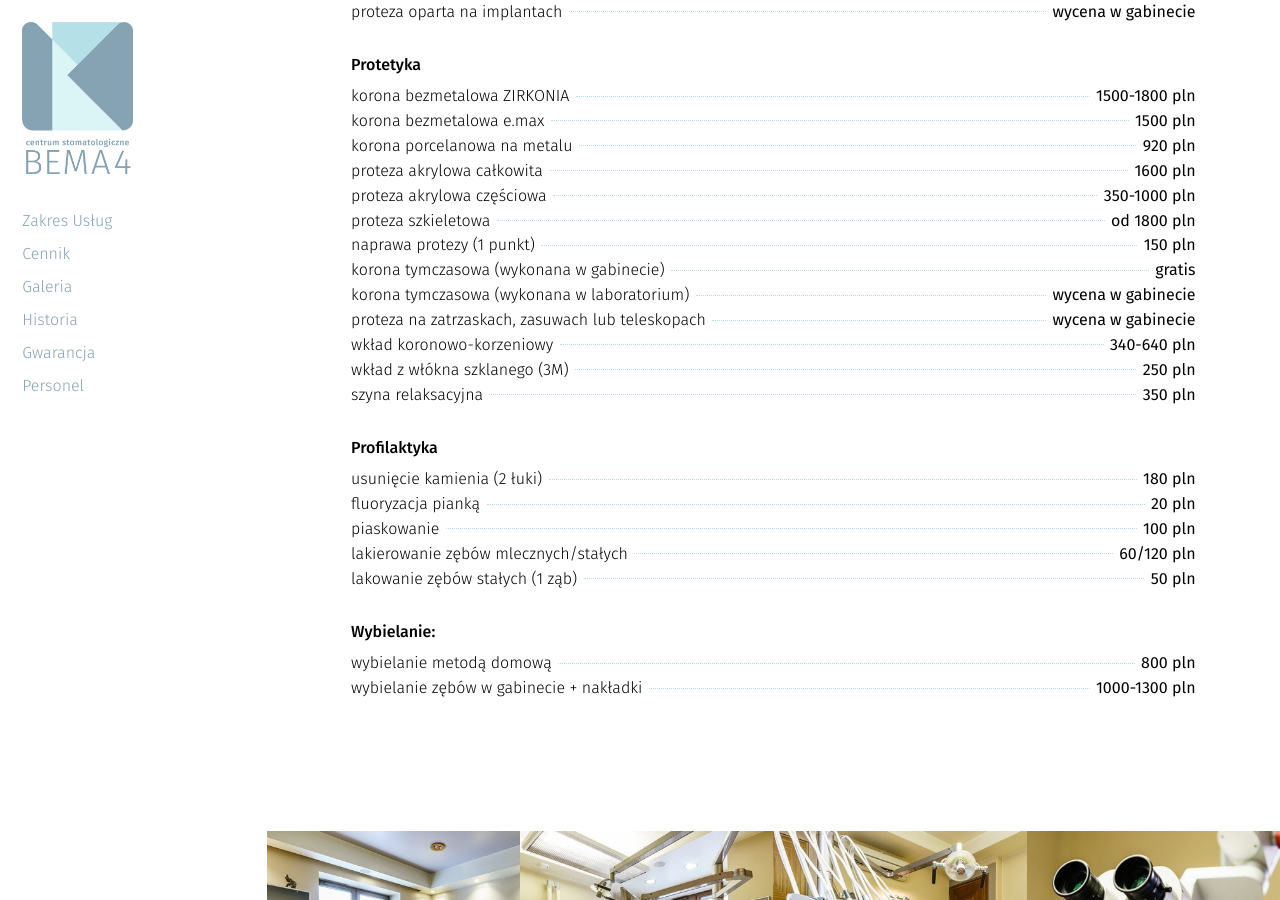
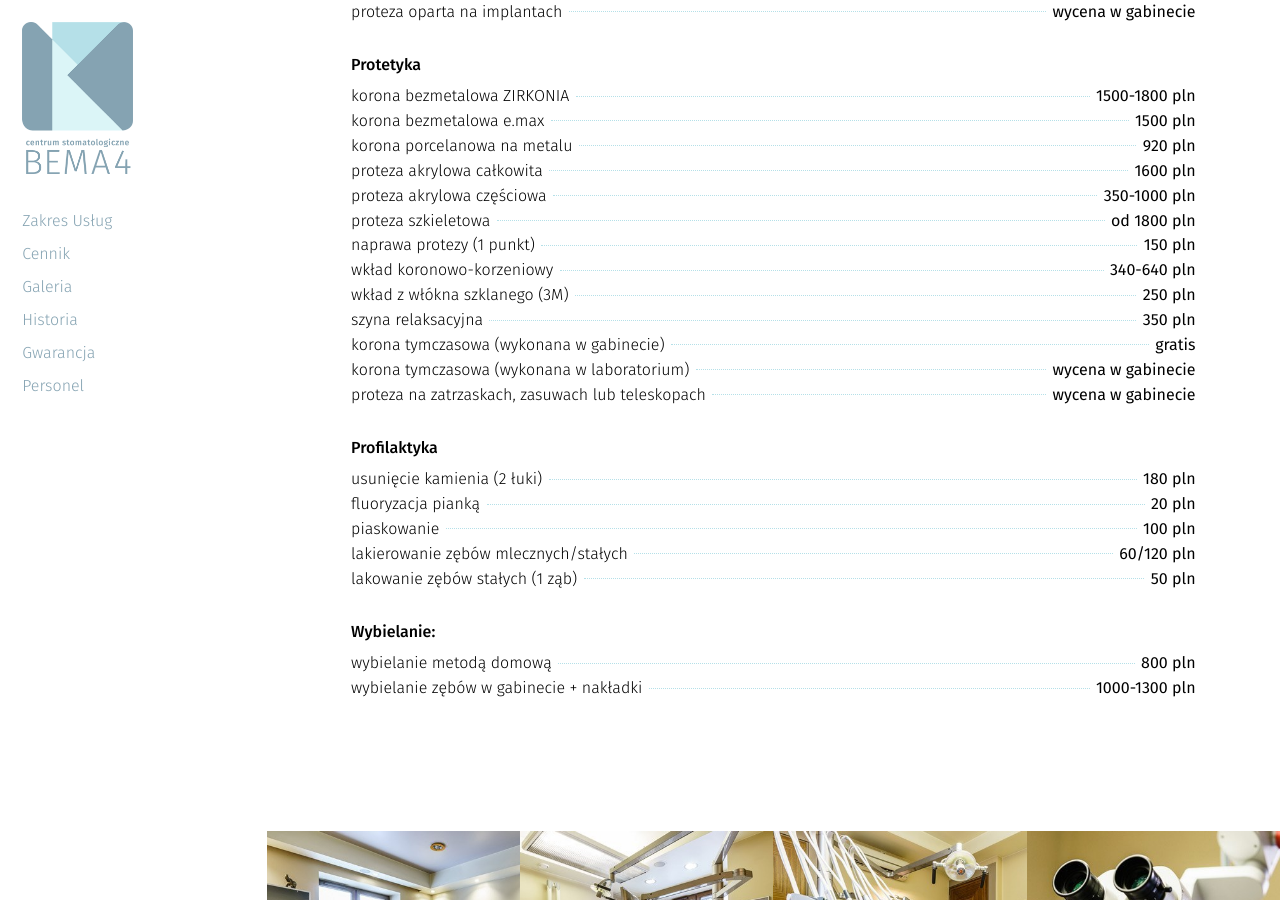
Before and after one commit to CSB4/bema4, a Jekyll site: the page built from index.html, in a window 1280 px wide and 900 px high, scrolled down 2066 px. Built offline with Jekyll 4.4.1, drawn with Linux system fonts in a browser that asks for light colours; nearby versions of some CDN libraries; a file with an impossible date is left out.

```diff
--- a/_slides/0000-03-03-cennik.markdown
+++ b/_slides/0000-03-03-cennik.markdown
@@ -60,12 +60,12 @@ published: true
 * <span>proteza akrylowa częściowa</span><span>350-1000 pln</span>
 * <span>proteza szkieletowa</span><span>od 1800 pln</span>
 * <span>naprawa protezy (1 punkt)</span><span>150 pln</span>
+* <span>wkład koronowo-korzeniowy</span><span>340-640 pln</span>
+* <span>wkład z włókna szklanego (3M)</span><span>250 pln</span>
+* <span>szyna relaksacyjna</span><span>350 pln</span>
 * <span>korona tymczasowa (wykonana w gabinecie)</span><span>gratis</span>
 * <span>korona tymczasowa (wykonana w laboratorium)</span><span>wycena w gabinecie</span>
 * <span>proteza na zatrzaskach, zasuwach lub teleskopach</span><span>wycena w gabinecie</span>
-* <span>wkład koronowo-korzeniowy</span><span>340-640 pln</span>
-* <span>wkład z włókna szklanego (3M)</span><span>250 pln</span>
-* <span>szyna relaksacyjna</span><span>350 pln</span>
 
 ##Profilaktyka
 
```
